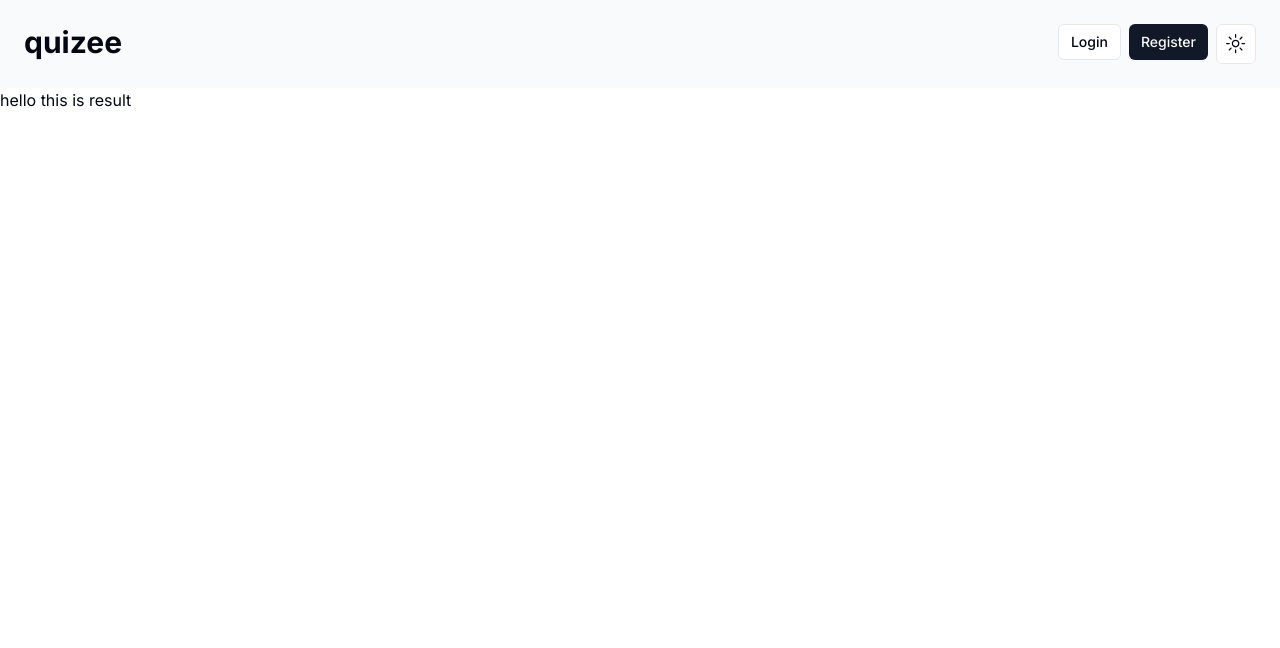
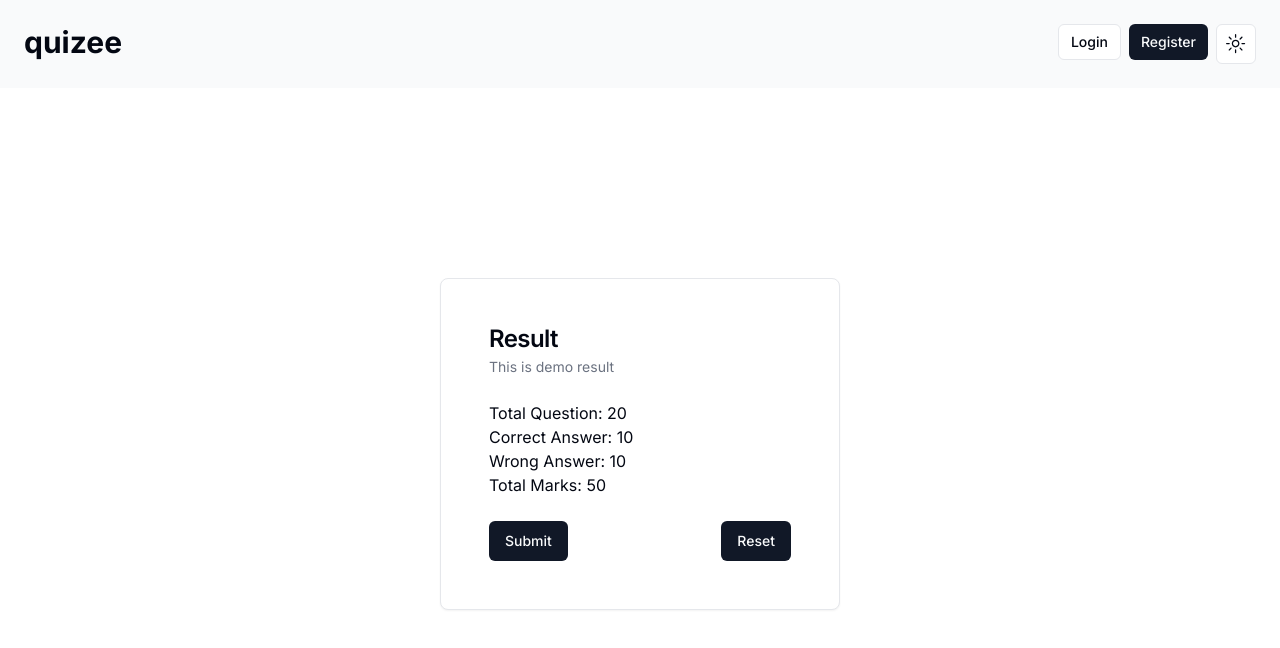
Before and after one commit to kush-ankit/Quiz-portal, a Next.js app: page /play/result in a window 1280 px wide. Shown: the top 648 px of the page. Built offline with nearby package versions, Linux system fonts and the light colour scheme; no server answers.

Commit message:
result editing

```diff
--- a/app/dashboard/page.jsx
+++ b/app/dashboard/page.jsx
@@ -5,12 +5,10 @@ import { useSession } from "next-auth/react";
 import { useEffect, useState } from "react";
 import {
     Card,
-    CardContent,
-    CardDescription,
-    CardFooter,
     CardHeader,
     CardTitle,
 } from "@/components/ui/card"
+import { Skeleton } from "@/components/ui/skeleton"
 
 
 export default function Dashboard() {
@@ -77,7 +75,15 @@ export default function Dashboard() {
                         return <RoomCard key={_id} name={name} code={code} />
                     })}
                 </div>
-            </div> : <div>Loading...</div>}
+            </div> : <div className="flex flex-col gap-4">
+                <Skeleton className="h-[80px] w-[100%] rounded-xl" />
+                <div className="flex gap-4">
+                    <Skeleton className="h-[130px] w-[250px] rounded-xl" />
+                    <Skeleton className="h-[130px] w-[250px] rounded-xl" />
+                    <Skeleton className="h-[130px] w-[250px] rounded-xl" />
+                    <Skeleton className="h-[130px] w-[250px] rounded-xl" />
+                </div>
+            </div>}
         </div>
     )
 }
--- a/app/play/result/page.jsx
+++ b/app/play/result/page.jsx
@@ -1,8 +1,34 @@
+import * as React from "react"
 
-export default function Page() {
+import { Button } from "@/components/ui/button"
+import {
+  Card,
+  CardContent,
+  CardDescription,
+  CardFooter,
+  CardHeader,
+  CardTitle,
+} from "@/components/ui/card"
+
+export default function CardWithForm() {
   return (
-    <div>
-        hello this is result
+    <div className="w-full h-full grid place-items-center">
+      <Card className='p-6 w-[25rem]'>
+        <CardHeader>
+          <CardTitle>Result</CardTitle>
+          <CardDescription>This is demo result</CardDescription>
+        </CardHeader>
+        <CardContent>
+          <p>Total Question: 20</p>
+          <p>Correct Answer: 10</p>
+          <p>Wrong Answer: 10</p>
+          <p>Total Marks: 50</p>
+        </CardContent>
+        <CardFooter className='flex justify-between'>
+          <Button>Submit</Button>
+          <Button>Reset</Button>
+        </CardFooter>
+      </Card>
     </div>
   )
 }
--- /dev/null
+++ b/components/ui/skeleton.jsx
@@ -0,0 +1,10 @@
+import { cn } from "@/lib/utils"
+
+function Skeleton({
+  className,
+  ...props
+}) {
+  return (<div className={cn("animate-pulse rounded-md bg-muted", className)} {...props} />);
+}
+
+export { Skeleton }
```
